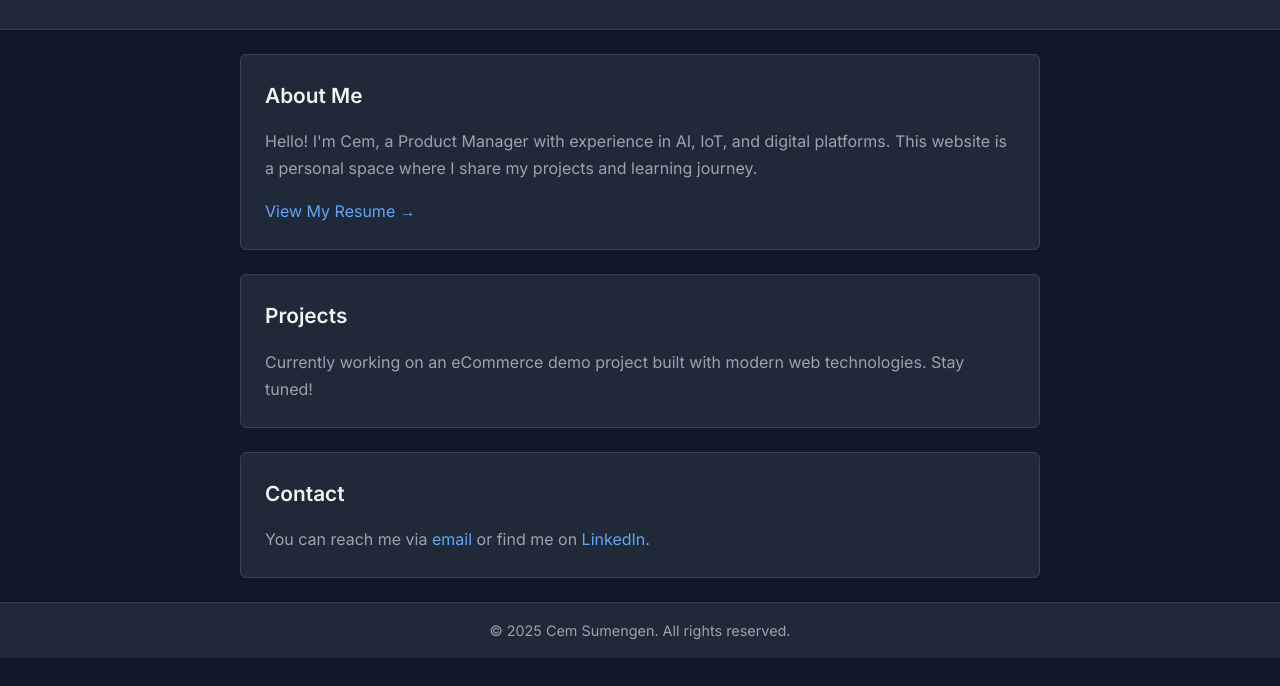
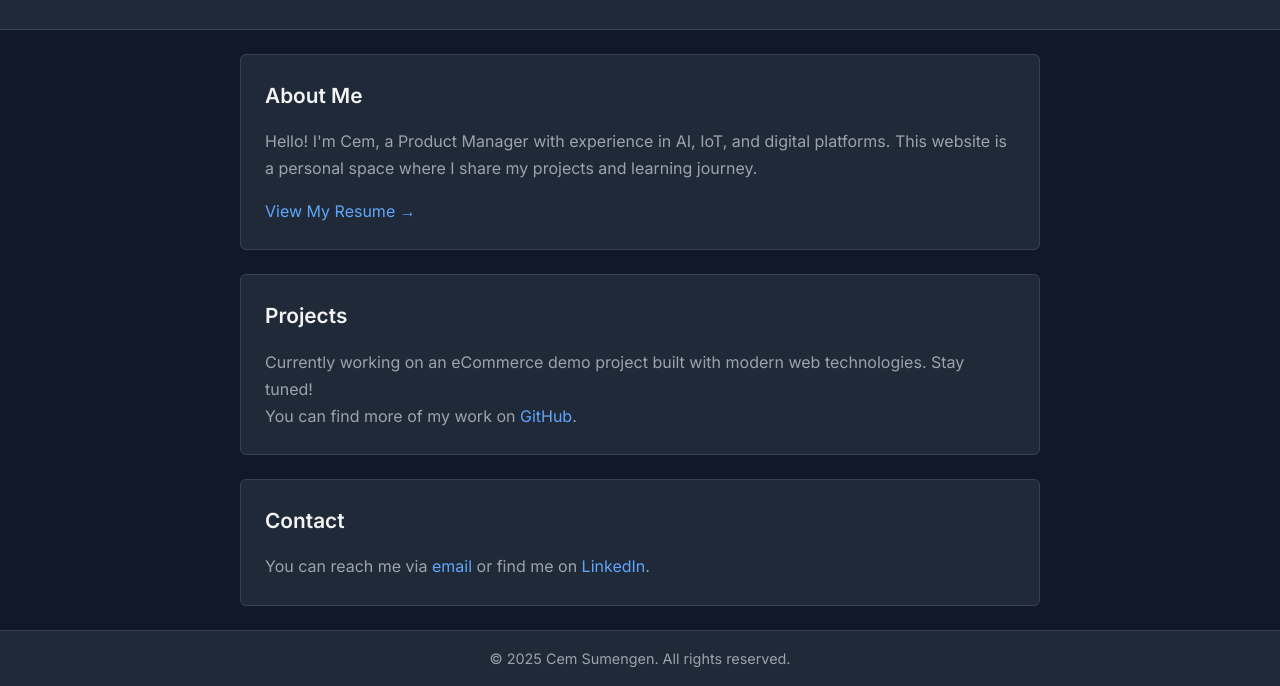
Before and after one commit to cemsumengen/cemsumengen.com, a plain HTML site: page index.html in a window 1280 px wide. Shown: the part 141-827 px from the top of the page. Before the commit the page ends 800 px from the top, so only its background shows below. Drawn offline with Linux system fonts and the light colour scheme.

Commit message:
Added Github link

```diff
--- a/index.html
+++ b/index.html
@@ -46,6 +46,7 @@
     <section class="section">
       <h2>Projects</h2>
       <p>Currently working on an eCommerce demo project built with modern web technologies. Stay tuned!</p>
+      <p>You can find more of my work on <a href="https://github.com/cemsumengen" target="_blank">GitHub</a>.</p>
     </section>
 
     <section class="section">
```
